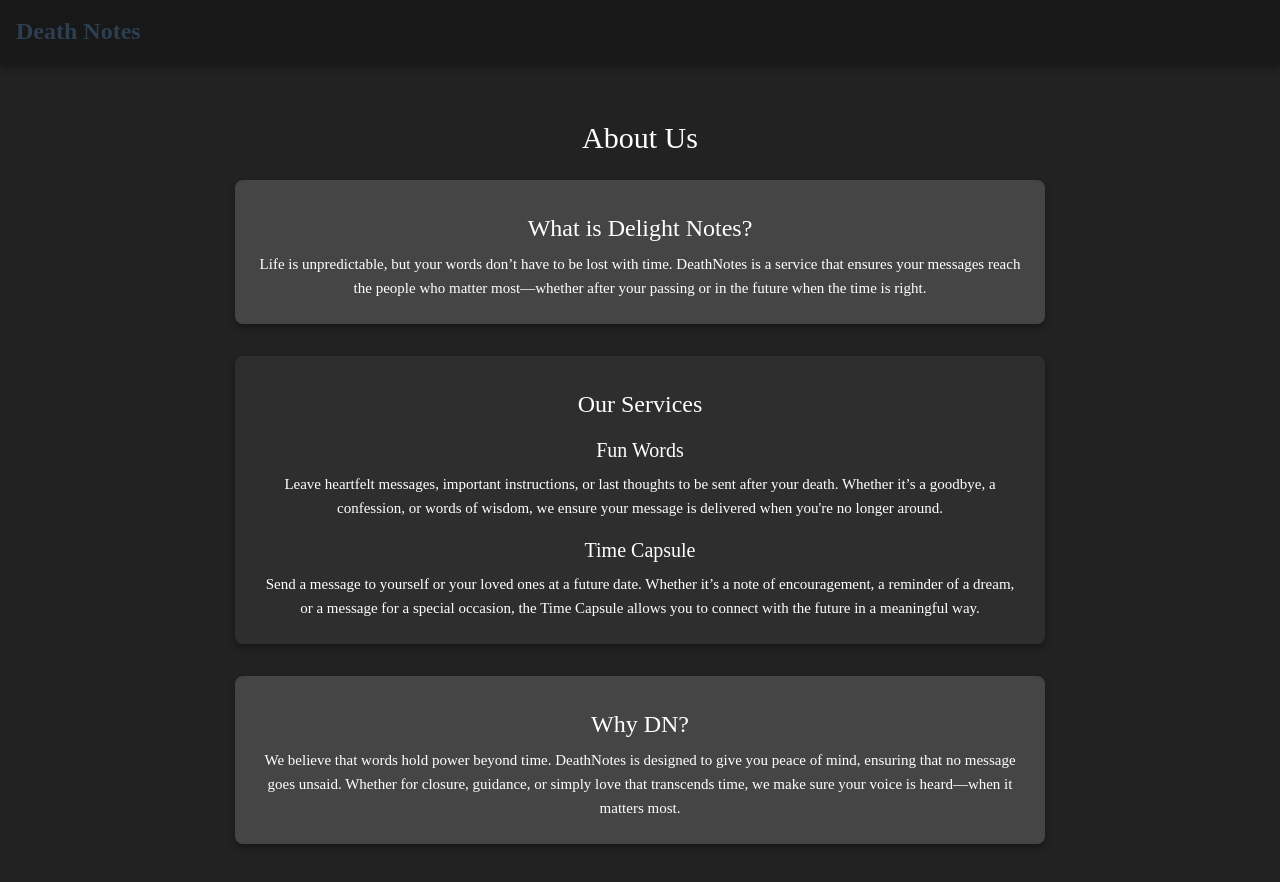
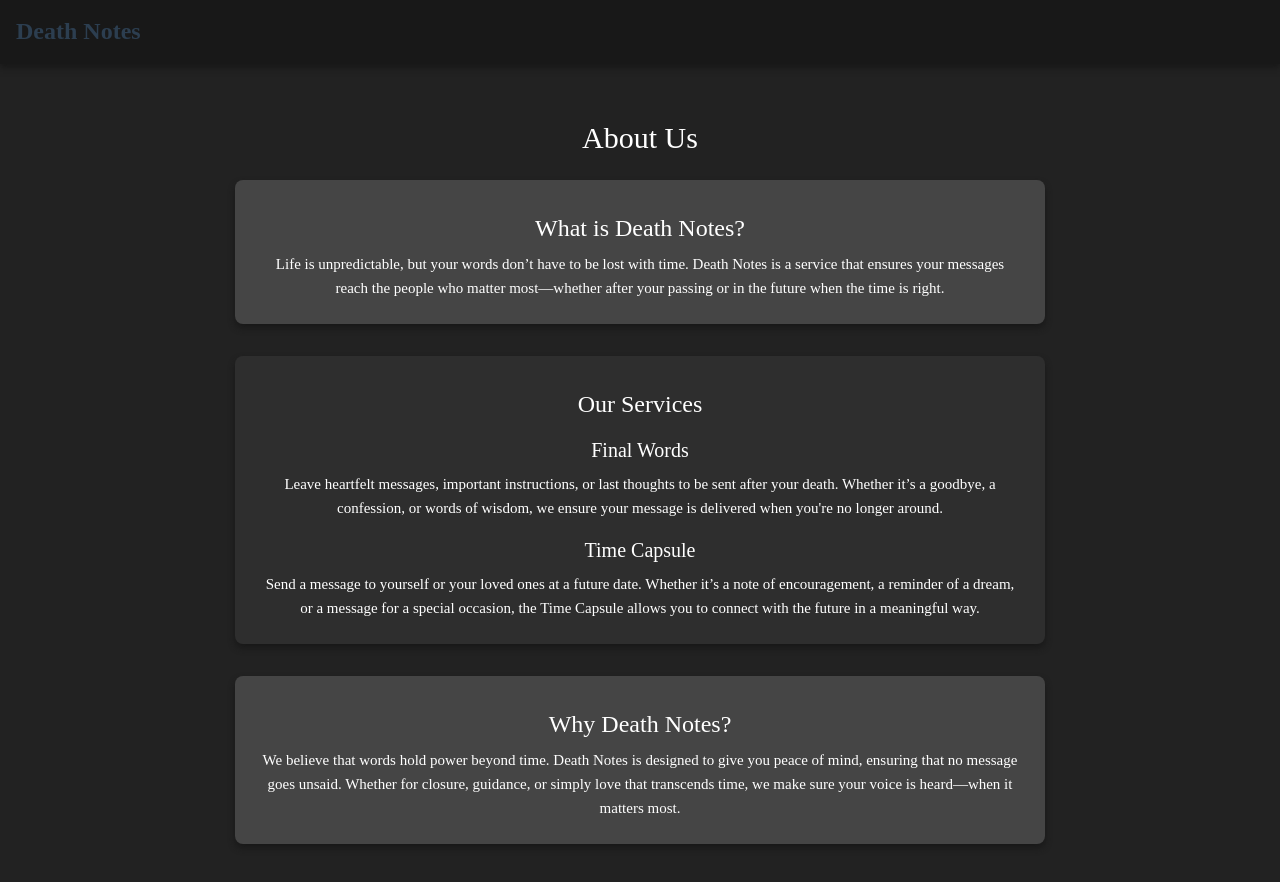
Before and after one commit to siddydutta/death-notes-app, a Vue app: page /about in a window 1280 px wide. Shown: the top 882 px of the page. Built offline with nearby package versions, Linux system fonts and the light colour scheme.

Commit message:
Fix: About Text

```diff
--- a/src/views/AboutView.vue
+++ b/src/views/AboutView.vue
@@ -5,16 +5,16 @@
       <h1 class="quote text-3xl mb-4 pt-6 margin-t-4 text-center">About Us</h1>
       <div class="card-container flex flex-col items-center gap-4 w-full margin-1">
         <div class="card w-full md:w-2/3 p-6 rounded-lg shadow-lg about-card-light margin-0_5">
-          <h2 class="text-2xl mb-2 text-center p-2 font-bold">What is Delight Notes?</h2>
+          <h2 class="text-2xl mb-2 text-center p-2 font-bold">What is Death Notes?</h2>
           <p class="text-center">
-            Life is unpredictable, but your words don’t have to be lost with time. DeathNotes is a
+            Life is unpredictable, but your words don’t have to be lost with time. Death Notes is a
             service that ensures your messages reach the people who matter most—whether after your
             passing or in the future when the time is right.
           </p>
         </div>
         <div class="card w-full md:w-2/3 p-6 rounded-lg shadow-lg about-card-dark margin-0_5">
           <h2 class="text-2xl mb-2 text-center p-2">Our Services</h2>
-          <h3 class="text-xl mb-2 text-center p-2">Fun Words</h3>
+          <h3 class="text-xl mb-2 text-center p-2">Final Words</h3>
           <p class="text-center">
             Leave heartfelt messages, important instructions, or last thoughts to be sent after your
             death. Whether it’s a goodbye, a confession, or words of wisdom, we ensure your message
@@ -28,9 +28,9 @@
           </p>
         </div>
         <div class="card w-full md:w-2/3 p-6 rounded-lg shadow-lg about-card-light margin-0_5">
-          <h2 class="text-2xl mb-2 text-center p-2">Why DN?</h2>
+          <h2 class="text-2xl mb-2 text-center p-2">Why Death Notes?</h2>
           <p class="text-center">
-            We believe that words hold power beyond time. DeathNotes is designed to give you peace
+            We believe that words hold power beyond time. Death Notes is designed to give you peace
             of mind, ensuring that no message goes unsaid. Whether for closure, guidance, or simply
             love that transcends time, we make sure your voice is heard—when it matters most.
           </p>
```
